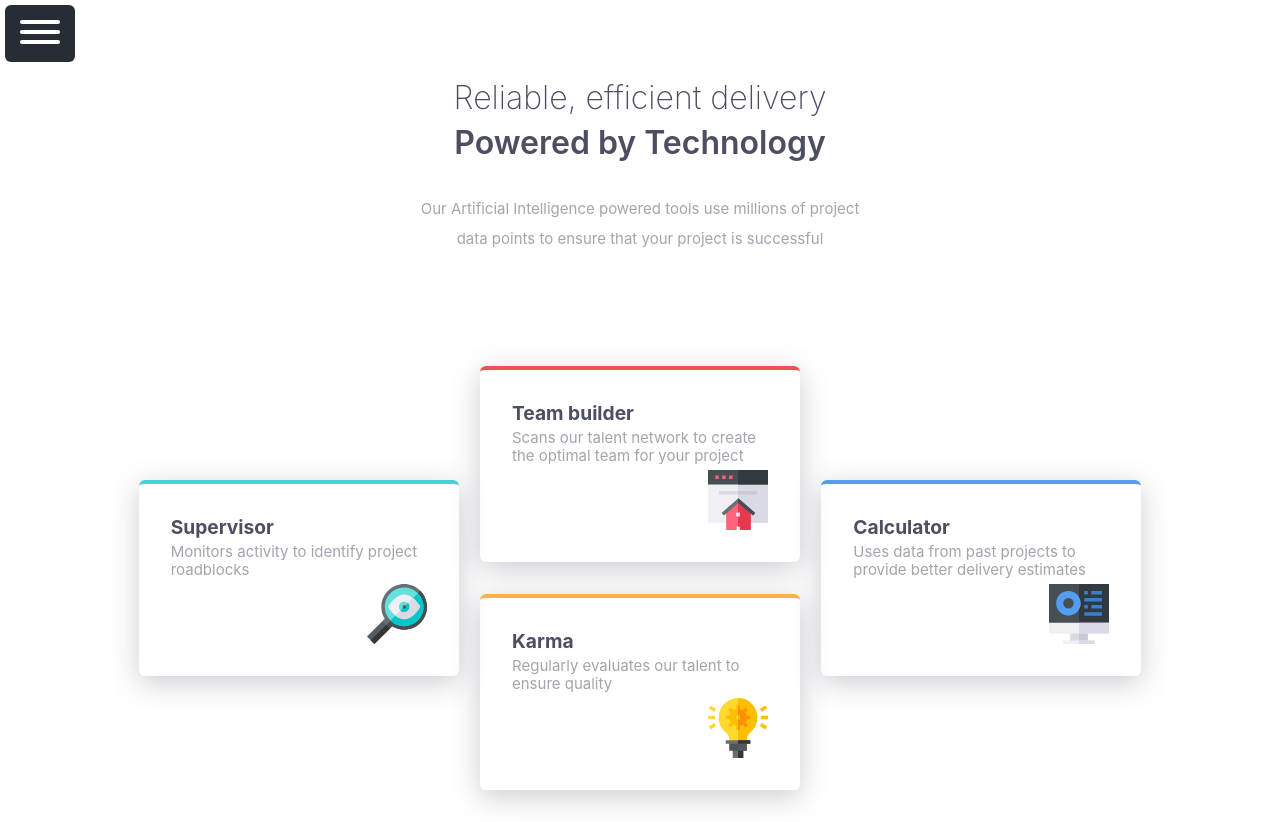
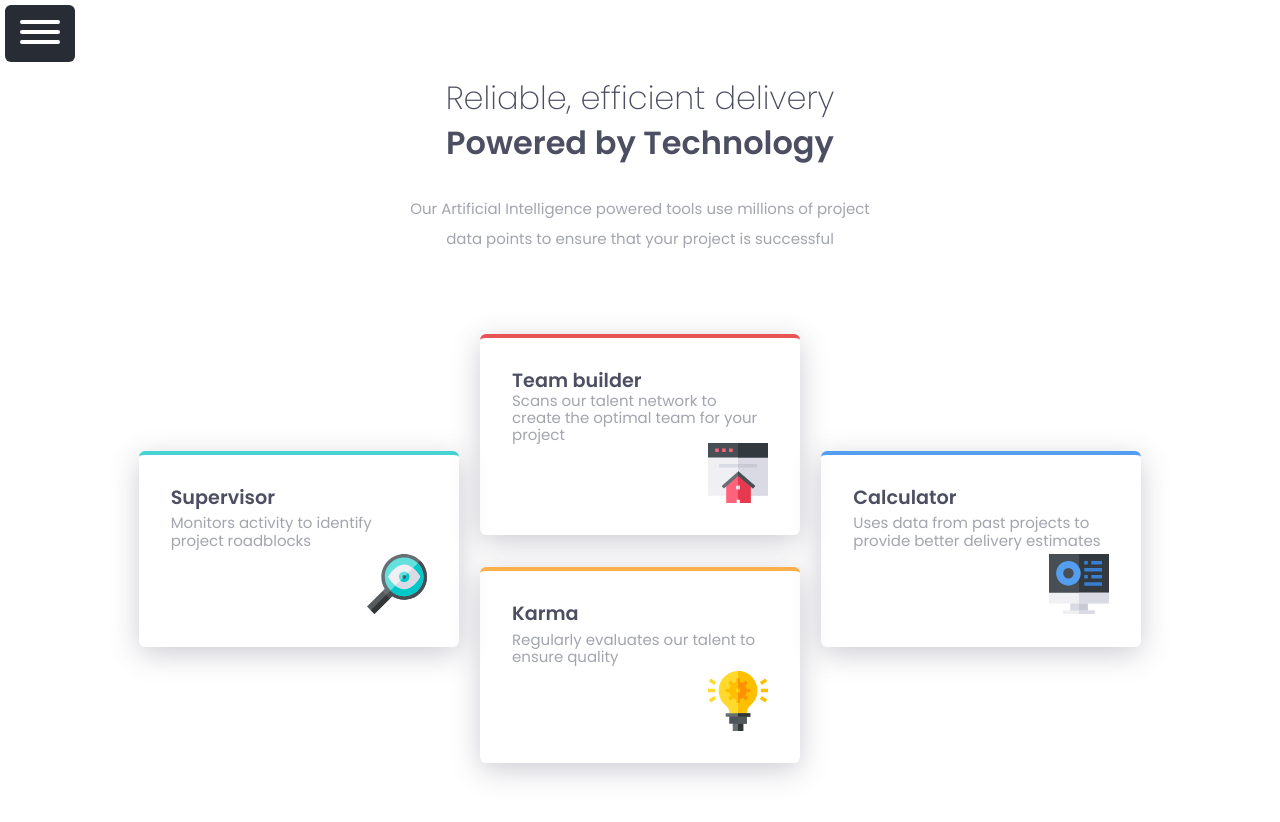
Before and after one commit to FernandoHernandezR2049/react-website-layouts, a React (Create React App) app: page /four-card-feature-section in a window 1280 px wide. After the commit the page ends 800 px from the top, so only its background shows below. Built offline with nearby package versions, Linux system fonts and the light colour scheme.

Commit message:
update styles

```diff
--- a/src/pages/FourCardFeatureSection/FourCardFeatureSection.scoped.css
+++ b/src/pages/FourCardFeatureSection/FourCardFeatureSection.scoped.css
@@ -1,6 +1,6 @@
 @import url('https://fonts.googleapis.com/css2?family=Poppins:wght@200;400;600&display=swap');
 
-fourCardFeatureSection {
+.fourCardFeatureSection {
     font-family: 'Poppins';
 }
 
@@ -11,6 +11,7 @@ fourCardFeatureSection {
     font-size: 1.5rem;
     margin-bottom: 0.5rem;
     color: hsl(234, 12%, 34%);
+    font-family: 'Poppins';
 }
 
 .page-title--bold {
@@ -24,7 +25,7 @@ fourCardFeatureSection {
     font-size: 15px;
     font-weight: 400;
     margin: 0 auto;
-    margin-bottom: 3rem;
+    margin-bottom: 1rem;
     color: hsl(229, 6%, 66%);
     line-height: 2;
     max-width: 50ch;
@@ -32,7 +33,7 @@ fourCardFeatureSection {
 
 .four-card-container {
     display: grid;
-    width: 70%;
+    width: 90%;
     grid-template-columns: 1fr;
     align-items: center;
     margin: 0 auto;
```
